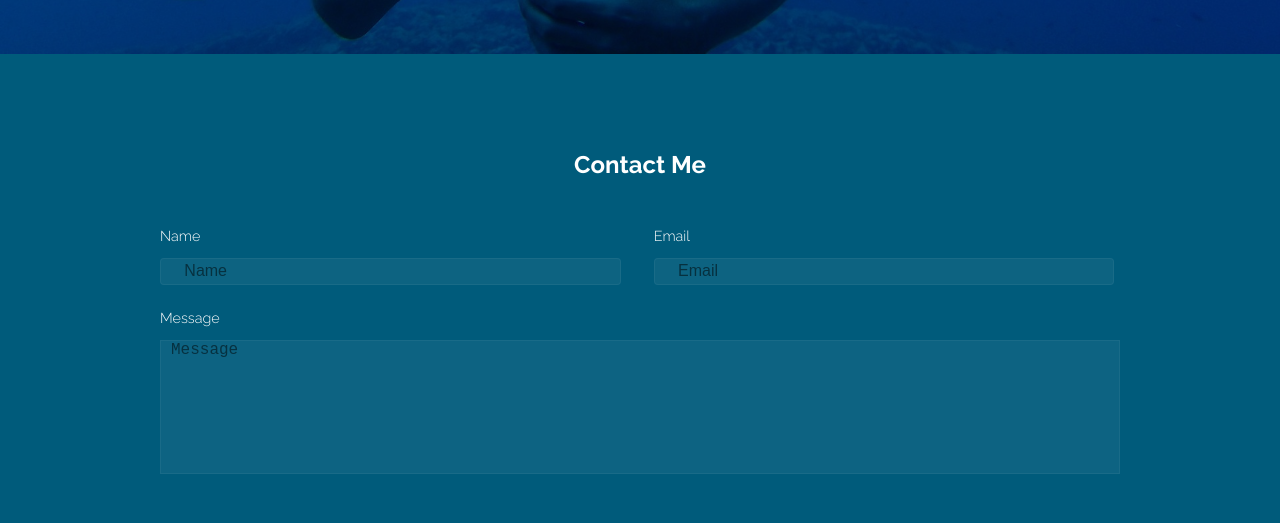
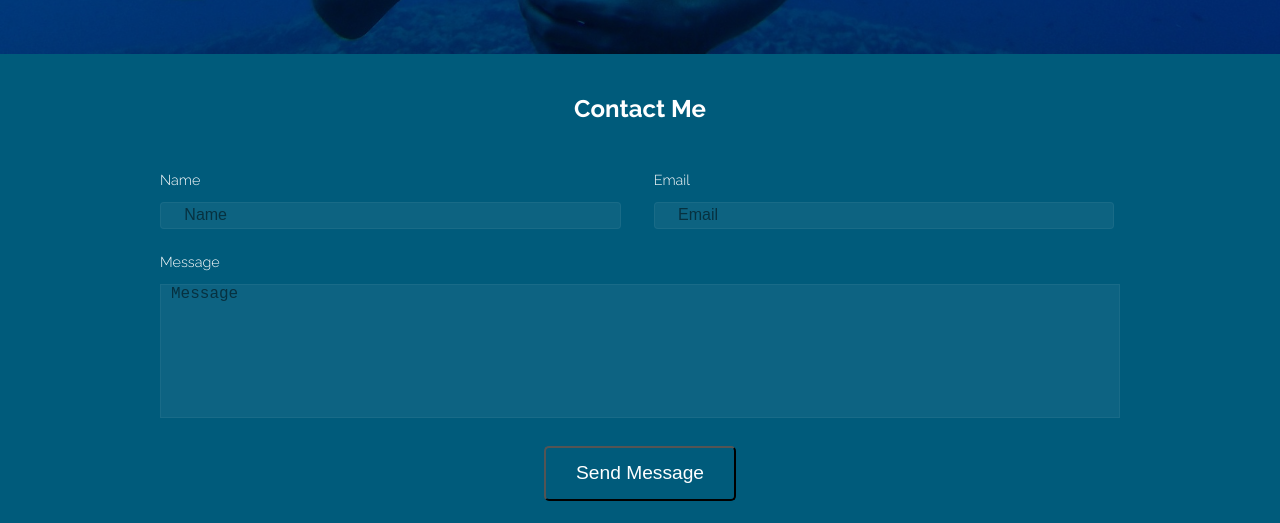
Before and after one commit to Havryliuk-Serhii/diving-club.github.io, a plain HTML site: page index.html in a window 1280 px wide. Shown: the part 3946-4469 px from the top of the page. Drawn offline with Linux system fonts and the light colour scheme; a web font is replaced by a local one.

Commit message:
fixed button  and footer section

```diff
--- a/css/main.css
+++ b/css/main.css
@@ -398,7 +398,6 @@ i{
 .item-title{
 	margin: 20px;
 }
-
 /* Testimonials */
 .testimonials-inner{
 	background: 	rgba(0, 0, 0, 0.8);
@@ -420,7 +419,6 @@ i{
 .testimonial-foto img{
   	width: 100%;
 }
-
 .testimonial-text{
 	float:  right;
   	width: 75%;
@@ -478,8 +476,8 @@ i{
 #footer {
     background-color: #005B7B;
     color: #fff;
-	padding: 6em 0 4em 0;
 	height: 100vh;
+	padding-top: 2.5em;
 }
 #footer input, #footer select, #footer textarea {
 	color: #ffffff;
@@ -487,7 +485,6 @@ i{
 #footer a {
 	color: #ffffff;
 }
-
 #footer h2 {
 	color: #ffffff;
 }
@@ -503,7 +500,7 @@ i{
 #footer input[type="button"]:hover,
 #footer button:hover,
 #footer .button:hover {
-	background-color: #000;
+	background-color: #5a5a5a;
 }
 #footer input[type="submit"]:active,
 #footer input[type="reset"]:active,
@@ -554,7 +551,6 @@ i{
 #footer .select-wrapper:before {
 	color: rgba(255, 255, 255, 0.25);
 }
-
 #footer ::-webkit-input-placeholder {
 	color: #000 !important;
 	opacity: 0.5;
@@ -630,7 +626,6 @@ i{
 	background: none;
 	box-shadow: 0 0 0 1px rgba(255, 255, 255, 0.25);
 }
-
 /* Form */
 form {
 	margin: 0 0 2em 0;
@@ -680,9 +675,8 @@ ul.icons li {
 }
 .submit-button {
     display: block;
-    text-align: center;
-    width: 50%;
-    margin: 5%;
+    width: 20%;
+    margin-left: 40%;
     padding: 0.75em;
     background: blue;
     background-color: #005B7B;
@@ -691,12 +685,6 @@ ul.icons li {
     color: #fff;
     font-size: 1.2em;
 }
-.submit-button:hover,
-.submit-button:active{
-	background-color: #5a5a5a;
-}
-
-
 .icon > .label {
     display: none;
 }
```
Also changed, not shown: index.html (+1 -6 lines). Lines whose indentation alone changed are shown as unchanged.
